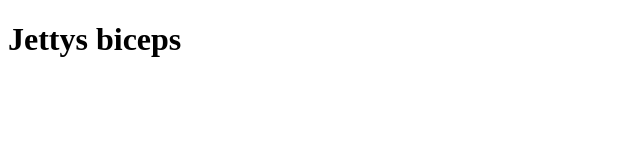
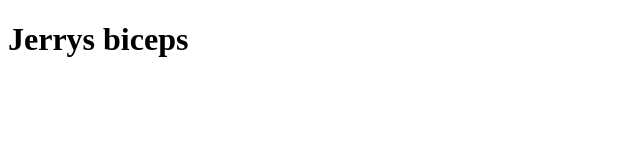
Before and after one commit to Klockrehn/test, a plain HTML site: page index.html in a window 1280 px wide. Shown: the full height of the page, 0-640 px from the left. Drawn offline with Linux system fonts and the light colour scheme.

Commit message:
index.html

```diff
--- a/index.html
+++ b/index.html
@@ -7,7 +7,7 @@
 </head>
 <body>
 
-    <h1>Jettys biceps</h1>
+    <h1>Jerrys biceps</h1>
 
 </body>
 </html>
```
